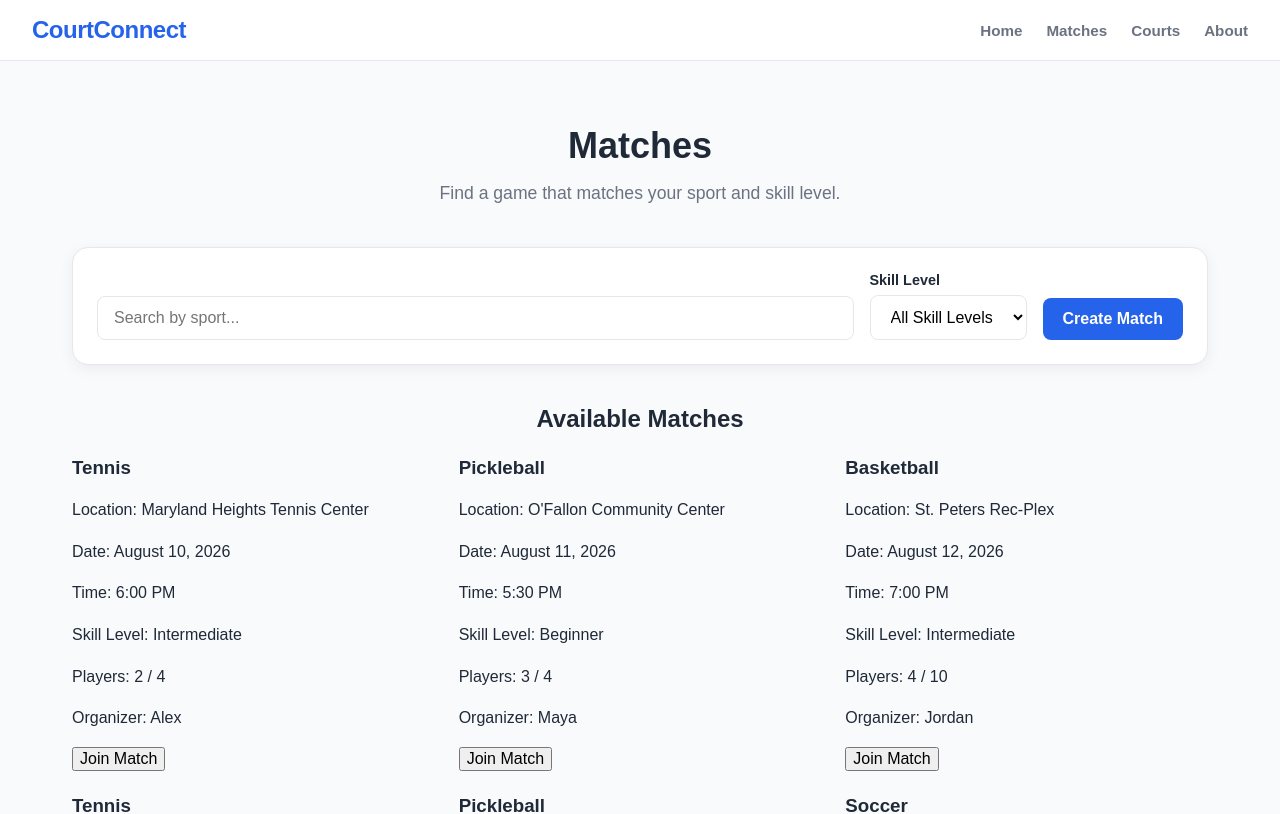
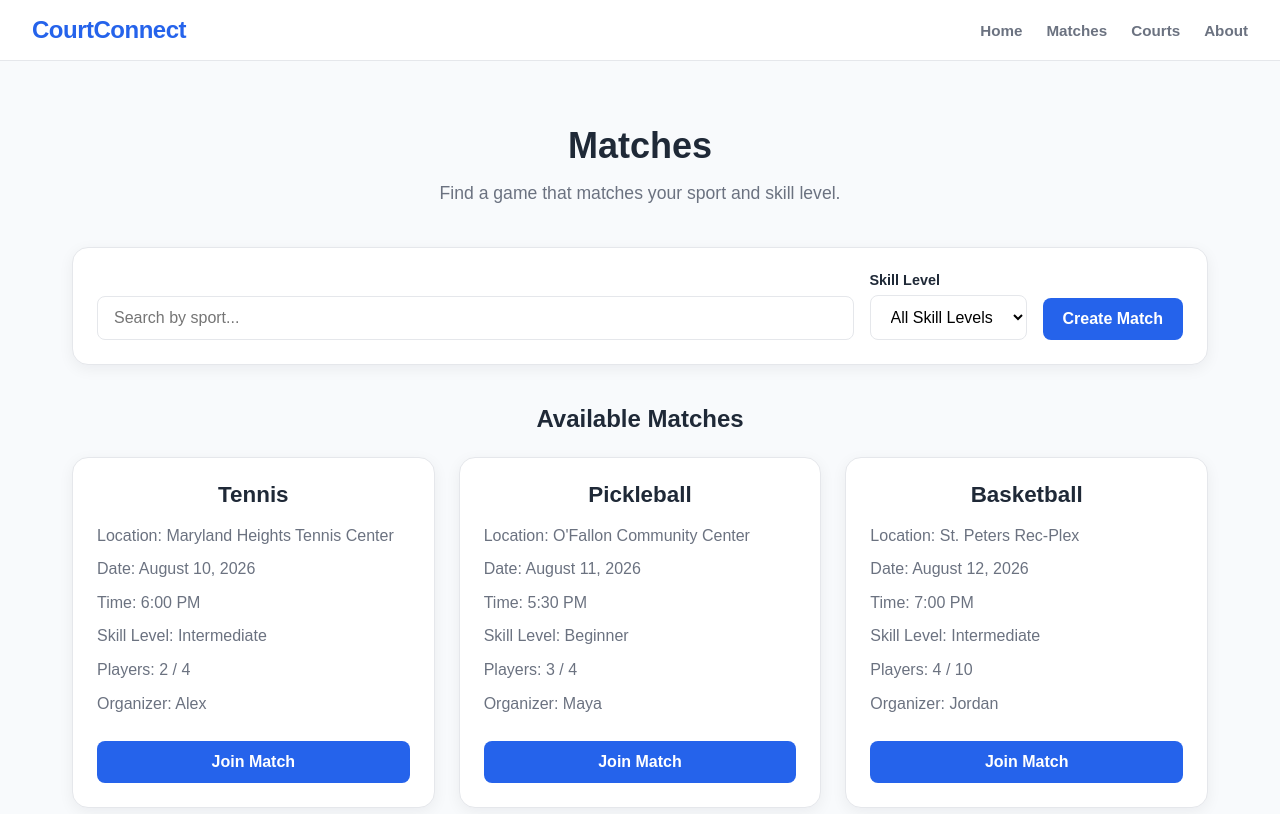
Before and after one commit to GAYATHRI-RAVADA-07/launchcode-unit1-final-project-GAYATHRI-R, a React (Vite) app: page /matches in a window 1280 px wide. Shown: the top 814 px of the page. Built offline with nearby package versions, Linux system fonts and the light colour scheme.

Commit message:
Added css for matchcard

```diff
--- a/src/App.css
+++ b/src/App.css
@@ -1,3 +1,5 @@
+/*Header and navigation*/
+
 .header {
   display: flex;
   align-items: center;
@@ -33,6 +35,8 @@
 .navigation a:hover {
   color: var(--primary);
 }
+
+/* Home page */
 
 .home-page {
   max-width: 1200px;
@@ -137,6 +141,8 @@
   }
 }
 
+/* Matches page */
+
 .matches-page {
   max-width: 1200px;
   margin: 0 auto;
@@ -209,6 +215,8 @@
   background-color: var(--primary-dark);
 }
 
+/*Matches list*/
+
 .matches-list-section h2 {
   text-align: center;
   margin-bottom: 1.5rem;
@@ -265,6 +273,61 @@
   }
 }
 
+/*Match card*/
+
+.match-card {
+  padding: 1.5rem;
+  background-color: var(--white);
+  border: 1px solid var(--border);
+  border-radius: 16px;
+  box-shadow: 0 4px 15px rgba(15, 23, 42, 0.06);
+  transition:
+    transform 0.2s ease,
+    box-shadow 0.2s ease;
+}
+
+.match-card:hover {
+  transform: translateY(-4px);
+  box-shadow: 0 10px 25px rgba(15, 23, 42, 0.1);
+}
+
+.match-card h3 {
+  text-align: center;
+  margin-top: 0;
+  margin-bottom: 1rem;
+  color: var(--text);
+  font-size: 1.4rem;
+}
+
+.match-card p {
+  margin-bottom: 0.6rem;
+  color: var(--text-light);
+  line-height: 1.5;
+}
+
+.match-card button {
+  width: 100%;
+  margin-top: 1rem;
+  padding: 0.75rem 1rem;
+  border: none;
+  border-radius: 8px;
+  background-color: var(--primary);
+  color: var(--white);
+  font-size: 1rem;
+  font-weight: 600;
+  cursor: pointer;
+}
+
+.match-card button:hover:not(:disabled) {
+  background-color: var(--primary-dark);
+}
+
+.match-card button:disabled {
+  background-color: #d1d5db;
+  color: #6b7280;
+  cursor: not-allowed;
+}
+
 .available {
   color: green;
 }
--- a/src/Components/MatchCard.jsx
+++ b/src/Components/MatchCard.jsx
@@ -7,7 +7,7 @@ function MatchCard({ match, onJoinMatch }) {
     buttonText = "Match Full";
   }
   return (
-    <div>
+    <div className="match-card">
       <h3>{match.sport}</h3>
 
       <p>Location: {match.location}</p>
```
